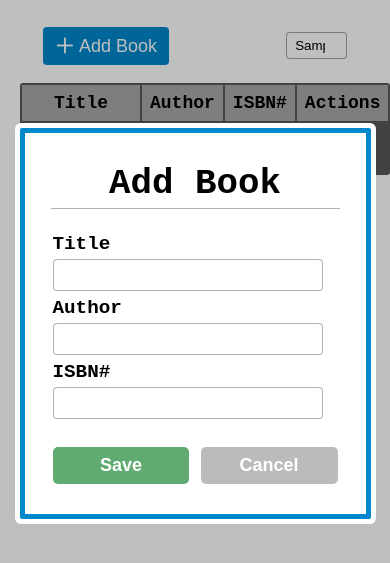
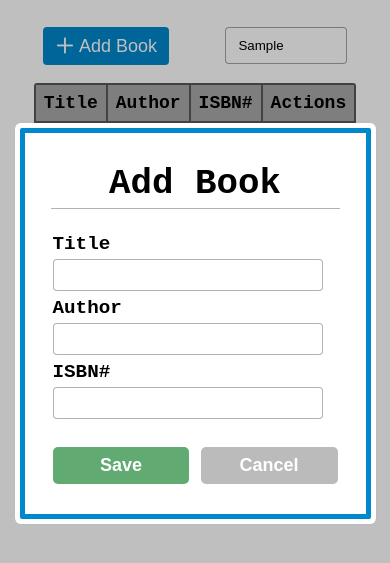
Before and after one commit to Gabriel-JM/Book-List, a plain HTML site: page Index.html in a window 390 px wide. Both pictures are taken after typing "Sample" into the empty fields and a click on the button "Add Book". Shown: the part 99-662 px from the top of the page. Drawn offline with Linux system fonts and the light colour scheme.

Commit message:
Code refactoring (05/10)

```diff
--- a/CSS/main.css
+++ b/CSS/main.css
@@ -25,11 +25,16 @@
 * {
     margin: 0;
     box-sizing: border-box;
+    cursor: default;
 }
 
 body {
     font-family: monospace, sans-serif;
     box-sizing: border-box;
+}
+
+input {
+    cursor: text;
 }
 
 input:focus {
@@ -65,14 +70,14 @@ thead th:first-child {
 }
 
 thead th:last-child {
-   width: 20%;
+   width: 15%;
 }
 
 tbody tr {
     background-color: #f5f5f5;
 }
 
-tbody td:last-child {
+tbody td:not([colspan]):last-child {
     display: flex;
     justify-content: space-evenly;
     align-items: center;
@@ -127,6 +132,7 @@ tbody td:last-child {
     background-color: var(--danger-red);
     border-radius: 5px;
     text-decoration: none;
+    cursor: pointer;
 }
 
 .btn-edit {
@@ -137,6 +143,7 @@ tbody td:last-child {
     border-radius: 5px;
     text-decoration: none;
     position: relative;
+    cursor: pointer;
 }
 
 .div-actions {
@@ -182,12 +189,13 @@ tbody td:last-child {
     background-color: var(--ok-green);
 }
 
-.no-books td {
+tr.no-books td {
     display: '';
     background-color: var(--table-background);
     height: 50px;
     color: var(--semi-white);
     box-sizing: border-box;
+    justify-content: center;
 }
 
 .trash::before {
@@ -219,7 +227,7 @@ tbody td:last-child {
 .pagination button {
     margin: 0;
     font-size: 18px;
-    font-weight: bold;
+    font-weight: bolder;
     background-color: white;
     padding: 3px 8px;
     border: 1px solid rgba(0, 0, 0, 0.4);
@@ -230,6 +238,7 @@ tbody td:last-child {
 .pagination > span {
     background: var(--blue);
     color: white;
+    font-weight: bold;
     padding: 3px 10px;
     margin: 0px 12px;
     border: 2px solid var(--blue);
@@ -424,6 +433,12 @@ tbody td:last-child {
 }
 
 /* Alteração para mobile */
+@media (max-width: 765px) {
+    .div-actions input {
+        width: 40%;
+    }
+}
+
 @media screen and (max-width: 425px) {
     :root {
         font-size: 18px;
@@ -461,4 +476,8 @@ tbody td:last-child {
     .alert {
         max-width: 50vw;
     }
+
+    .div-actions input {
+        padding: 10px 12px;
+    }
 }
--- a/Index.html
+++ b/Index.html
@@ -14,8 +14,8 @@
 
         <section>
             <div class="div-actions">
-                <button id="add-book-btn" class="btn-add">Add Book</button>
-                <input type="search" search-input placeholder="Search...">
+                <button id="add-book-btn" class="btn-add" title="Add a new Book">Add Book</button>
+                <input type="search" search-input placeholder="Search for a book...">
             </div>
 
             <table>
@@ -33,9 +33,9 @@
 
             <div class="pagination-container">
                 <div class="pagination">
-                    <button previous-page>&#8810;</button>
+                    <button previous-page title="Previous page">&#8810;</button>
                     <span current-page></span>
-                    <button next-page>&#8811;</button>
+                    <button next-page title="Next page">&#8811;</button>
                 </div>
             </div>
         </section>
--- a/JavaScript/UI.js
+++ b/JavaScript/UI.js
@@ -99,6 +99,12 @@ class UI {
         document.querySelector('.modal-form').reset()
     }
 
+    static isAnyFieldEmpty(form) {
+        const [title, author, isbn] = form
+
+        return (title.value === '' || author.value === '' || isbn.value === '')
+    }
+
     static showAlerts(message, className) {
         const div = document.createElement('div')
         div.className = `alert ${className}`
@@ -133,14 +139,12 @@ class UI {
 
     static showSearchedBooks(input, currentPage) {
         const books = this.currentPageBooks
-        let result = 0
 
-        if(!RegExp(/\s+/).test(input.value)) {
-            result = books.filter(({ title }) => (
+        if(!RegExp(/\s/).test(input.value)) {
+            let result = books.filter(({ title }) => (
                 RegExp(input.value.toLowerCase()).test(title.toLowerCase()) &&
                 input.value !== '')
             )
-        }
 
             if(!result.length && input.value !== '') {
                 this.removeList()
@@ -153,6 +157,9 @@ class UI {
             }
         }
 
+
+    }
+
     static setPaginationCurrentPage(number) {
         document.querySelector('[current-page]').innerHTML = number
     }
--- a/JavaScript/main.js
+++ b/JavaScript/main.js
@@ -11,7 +11,6 @@ let currentPage = 1
 
 // Event: Display Books
 document.addEventListener('DOMContentLoaded', () => {
-    // If has no book show the "No book" message
     if(Store.getBooks().length === 0) {
         UI.addNoBookMessage()
     } else {
@@ -19,7 +18,6 @@ document.addEventListener('DOMContentLoaded', () => {
         UI.displayBooks(currentPage)
     }
 
-    // Set pagination current page number
     UI.setPaginationCurrentPage(currentPage)
 })
 
@@ -33,10 +31,8 @@ document.querySelector('#add-book-btn').addEventListener('click', () => {
     // Change the modal title
     document.querySelector('[modal-title]').innerHTML = 'Add Book'
 
-    // Reset Form
     UI.clearFields()
 
-    // Show the modal
     UI.showModal('.modal-container')
 })
 
@@ -54,17 +50,16 @@ document.querySelector('.modal-form').addEventListener('submit', e => {
         isbn: modalForm.isbn.value
     }
 
-    if(infos.title === '' || infos.author === '' || infos.isbn === '') {
+    if(UI.isAnyFieldEmpty(modalForm)) {
         UI.showAlerts('Please Fill in all the fields', 'alert-danger')
     }
     // Verify the isbn size
-    else if(infos.isbn > 9999999) {
+    else if(infos.isbn > 999999999) {
         UI.showAlerts('The ISBN number is too big', 'alert-danger')
     }
     // Verify the Modal title to see if is a new book
     else if(document.querySelector('[modal-title]').innerHTML === 'Add Book') {
 
-        // Create a new book object
         const book = new Book(infos.title, infos.author, infos.isbn)
 
         // Verify if the isbn already exists
@@ -75,10 +70,8 @@ document.querySelector('.modal-form').addEventListener('submit', e => {
             // Show success message
             UI.showAlerts('Book Added with success!', 'alert-success')
 
-            // Clear modal input fields
             UI.clearFields()
 
-            // Close the modal
             UI.closeModal('.modal-container')
 
             // Verify if the next book go to a new page
@@ -87,10 +80,8 @@ document.querySelector('.modal-form').addEventListener('submit', e => {
                 UI.setPaginationCurrentPage(currentPage)
             }
 
-            // Add the new Book to UI
             UI.reDisplayBooks(currentPage)
 
-            // Vanish "No Books" message
             UI.hideNoBookMessage()
         }
         else {
@@ -131,10 +122,8 @@ document.querySelector('#book-list').addEventListener('click', e => {
 
     // Verify if the target is the delete button
     if(e.target.title === 'Delete') {
-        // Remove Book from UI
         UI.deleteBook(e.target)
 
-        // Remove Book from store
         Store.removeBook(e.target.parentElement.previousElementSibling.textContent)
 
         // Show success message
```
Lines whose indentation alone changed are shown as unchanged.
